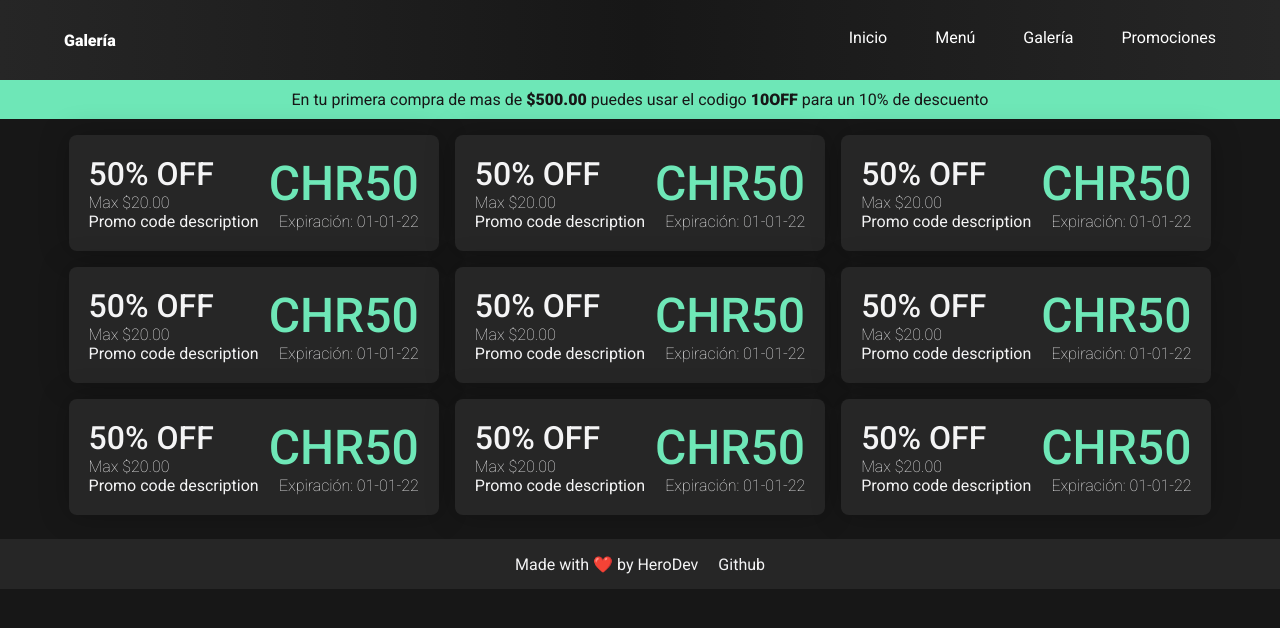
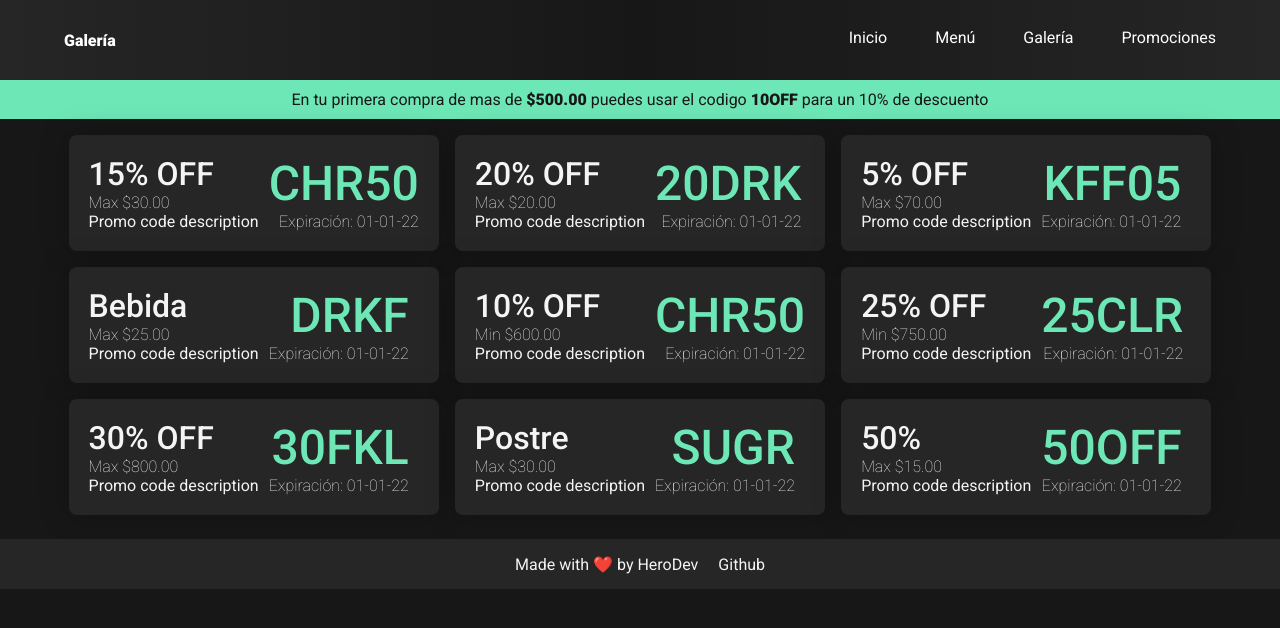
Before and after one commit to masterchiefherodev/restaurant, a plain HTML site: page promos.html in a window 1280 px wide. Drawn offline with Linux system fonts and the light colour scheme.

Commit message:
discount

```diff
--- a/promos.html
+++ b/promos.html
@@ -43,8 +43,8 @@
 
       <div class="card card__variant__promos">
         <div class="card__varian__promos--left">
-          <h1>50% OFF</h1>
-          <h2>Max $20.00</h2>
+          <h1>15% OFF</h1>
+          <h2>Max $30.00</h2>
           <p>Promo code description</p>
         </div>
         <div class="card__varian__promos--right">
@@ -55,8 +55,44 @@
 
       <div class="card card__variant__promos">
         <div class="card__varian__promos--left">
-          <h1>50% OFF</h1>
+          <h1>20% OFF</h1>
           <h2>Max $20.00</h2>
+          <p>Promo code description</p>
+        </div>
+        <div class="card__varian__promos--right">
+          <h1>20DRK</h1>
+          <p>Expiración: 01-01-22</p>
+        </div>
+      </div>
+
+      <div class="card card__variant__promos">
+        <div class="card__varian__promos--left">
+          <h1>5% OFF</h1>
+          <h2>Max $70.00</h2>
+          <p>Promo code description</p>
+        </div>
+        <div class="card__varian__promos--right">
+          <h1>KFF05</h1>
+          <p>Expiración: 01-01-22</p>
+        </div>
+      </div>
+
+      <div class="card card__variant__promos">
+        <div class="card__varian__promos--left">
+          <h1>Bebida</h1>
+          <h2>Max $25.00</h2>
+          <p>Promo code description</p>
+        </div>
+        <div class="card__varian__promos--right">
+          <h1>DRKF</h1>
+          <p>Expiración: 01-01-22</p>
+        </div>
+      </div>
+
+      <div class="card card__variant__promos">
+        <div class="card__varian__promos--left">
+          <h1>10% OFF</h1>
+          <h2>Min $600.00</h2>
           <p>Promo code description</p>
         </div>
         <div class="card__varian__promos--right">
@@ -67,84 +103,48 @@
 
       <div class="card card__variant__promos">
         <div class="card__varian__promos--left">
-          <h1>50% OFF</h1>
-          <h2>Max $20.00</h2>
+          <h1>25% OFF</h1>
+          <h2>Min $750.00</h2>
           <p>Promo code description</p>
         </div>
         <div class="card__varian__promos--right">
-          <h1>CHR50</h1>
+          <h1>25CLR</h1>
           <p>Expiración: 01-01-22</p>
         </div>
       </div>
 
       <div class="card card__variant__promos">
         <div class="card__varian__promos--left">
-          <h1>50% OFF</h1>
-          <h2>Max $20.00</h2>
+          <h1>30% OFF</h1>
+          <h2>Max $800.00</h2>
           <p>Promo code description</p>
         </div>
         <div class="card__varian__promos--right">
-          <h1>CHR50</h1>
+          <h1>30FKL</h1>
           <p>Expiración: 01-01-22</p>
         </div>
       </div>
 
       <div class="card card__variant__promos">
         <div class="card__varian__promos--left">
-          <h1>50% OFF</h1>
-          <h2>Max $20.00</h2>
+          <h1>Postre</h1>
+          <h2>Max $30.00</h2>
           <p>Promo code description</p>
         </div>
         <div class="card__varian__promos--right">
-          <h1>CHR50</h1>
+          <h1>SUGR</h1>
           <p>Expiración: 01-01-22</p>
         </div>
       </div>
 
       <div class="card card__variant__promos">
         <div class="card__varian__promos--left">
-          <h1>50% OFF</h1>
-          <h2>Max $20.00</h2>
+          <h1>50%</h1>
+          <h2>Max $15.00</h2>
           <p>Promo code description</p>
         </div>
         <div class="card__varian__promos--right">
-          <h1>CHR50</h1>
-          <p>Expiración: 01-01-22</p>
-        </div>
-      </div>
-
-      <div class="card card__variant__promos">
-        <div class="card__varian__promos--left">
-          <h1>50% OFF</h1>
-          <h2>Max $20.00</h2>
-          <p>Promo code description</p>
-        </div>
-        <div class="card__varian__promos--right">
-          <h1>CHR50</h1>
-          <p>Expiración: 01-01-22</p>
-        </div>
-      </div>
-
-      <div class="card card__variant__promos">
-        <div class="card__varian__promos--left">
-          <h1>50% OFF</h1>
-          <h2>Max $20.00</h2>
-          <p>Promo code description</p>
-        </div>
-        <div class="card__varian__promos--right">
-          <h1>CHR50</h1>
-          <p>Expiración: 01-01-22</p>
-        </div>
-      </div>
-
-      <div class="card card__variant__promos">
-        <div class="card__varian__promos--left">
-          <h1>50% OFF</h1>
-          <h2>Max $20.00</h2>
-          <p>Promo code description</p>
-        </div>
-        <div class="card__varian__promos--right">
-          <h1>CHR50</h1>
+          <h1>50OFF</h1>
           <p>Expiración: 01-01-22</p>
         </div>
       </div>
```
